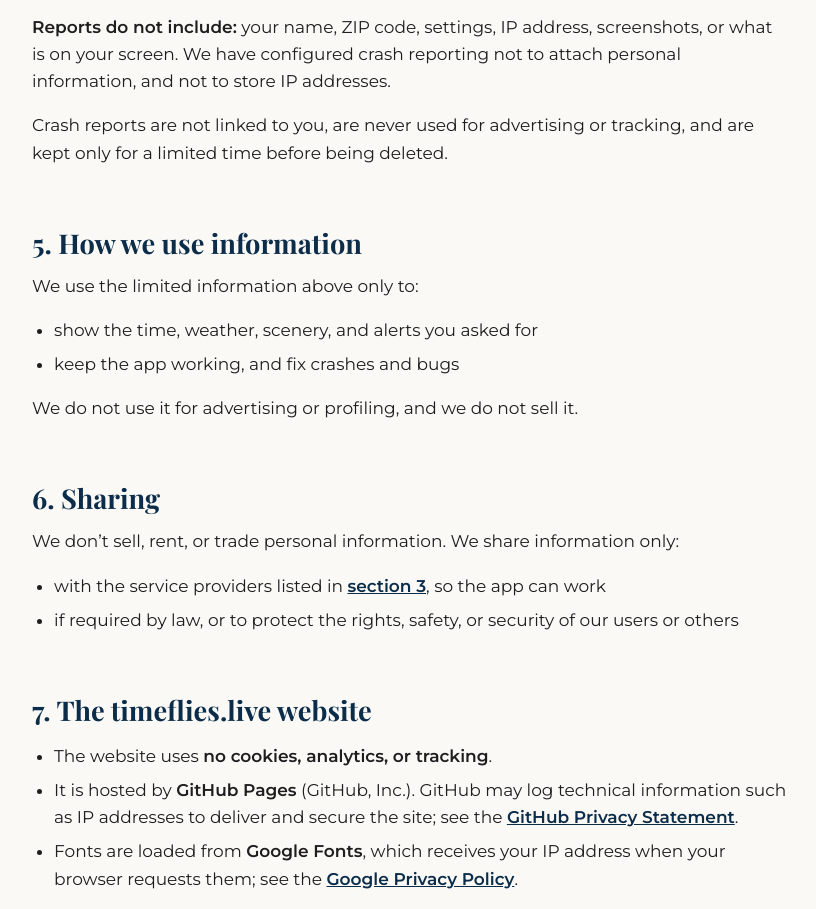
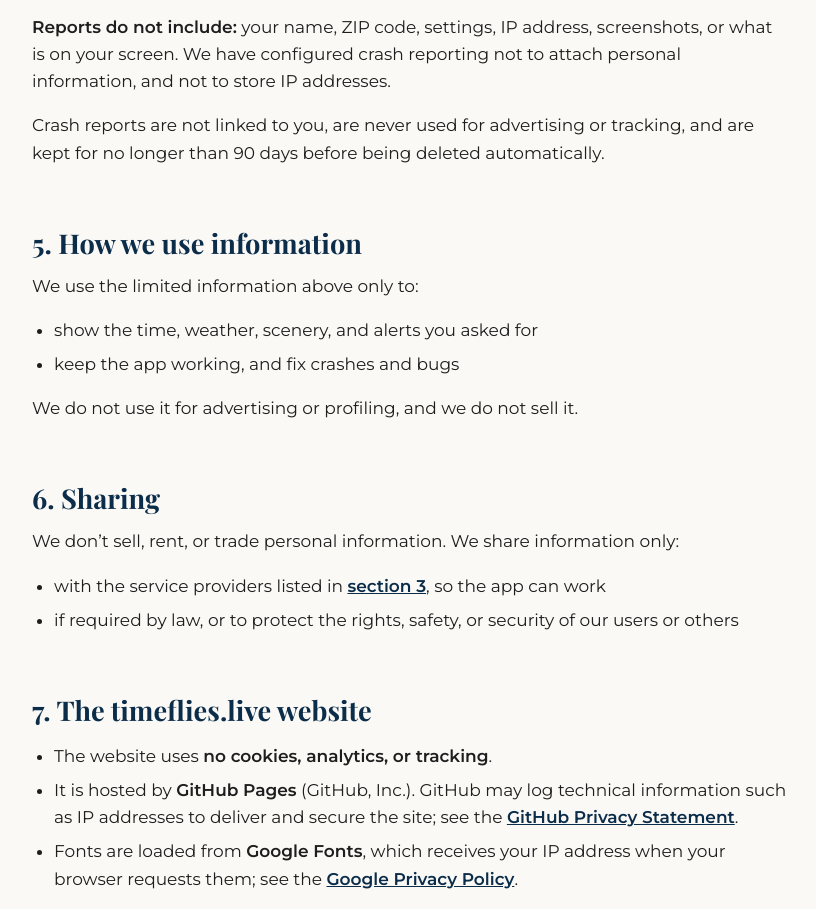
Before and after one commit to firetext911/time-flies-showcase, a plain HTML site: page website/privacy.html in a window 1280 px wide. Shown: the part 2970-3879 px from the top of the page, without its empty margins (230-1046 px from the left). Drawn offline with nearby package versions, Linux system fonts and the light colour scheme; files whose address does not match are found by name.

Commit message:
Privacy policy: crash reports are kept no longer than 90 days
Co-Authored-By: Claude Opus 5.5 <noreply@anthropic.com>

```diff
--- a/website/privacy.html
+++ b/website/privacy.html
@@ -132,7 +132,7 @@
         <p>When the app crashes, freezes, or runs out of memory, it sends a report so we can fix the problem. For a small sample of sessions (about 5%), it also sends basic performance timing.</p>
         <p><strong>Reports include:</strong> the app version, iPad model, iPadOS version, and technical details of the error, such as which part of the app failed.</p>
         <p><strong>Reports do not include:</strong> your name, ZIP code, settings, IP address, screenshots, or what is on your screen. We have configured crash reporting not to attach personal information, and not to store IP addresses.</p>
-        <p>Crash reports are not linked to you, are never used for advertising or tracking, and are kept only for a limited time before being deleted.</p>
+        <p>Crash reports are not linked to you, are never used for advertising or tracking, and are kept for no longer than 90 days before being deleted automatically.</p>
 
         <h2 id="use">5. How we use information</h2>
         <p>We use the limited information above only to:</p>
```
